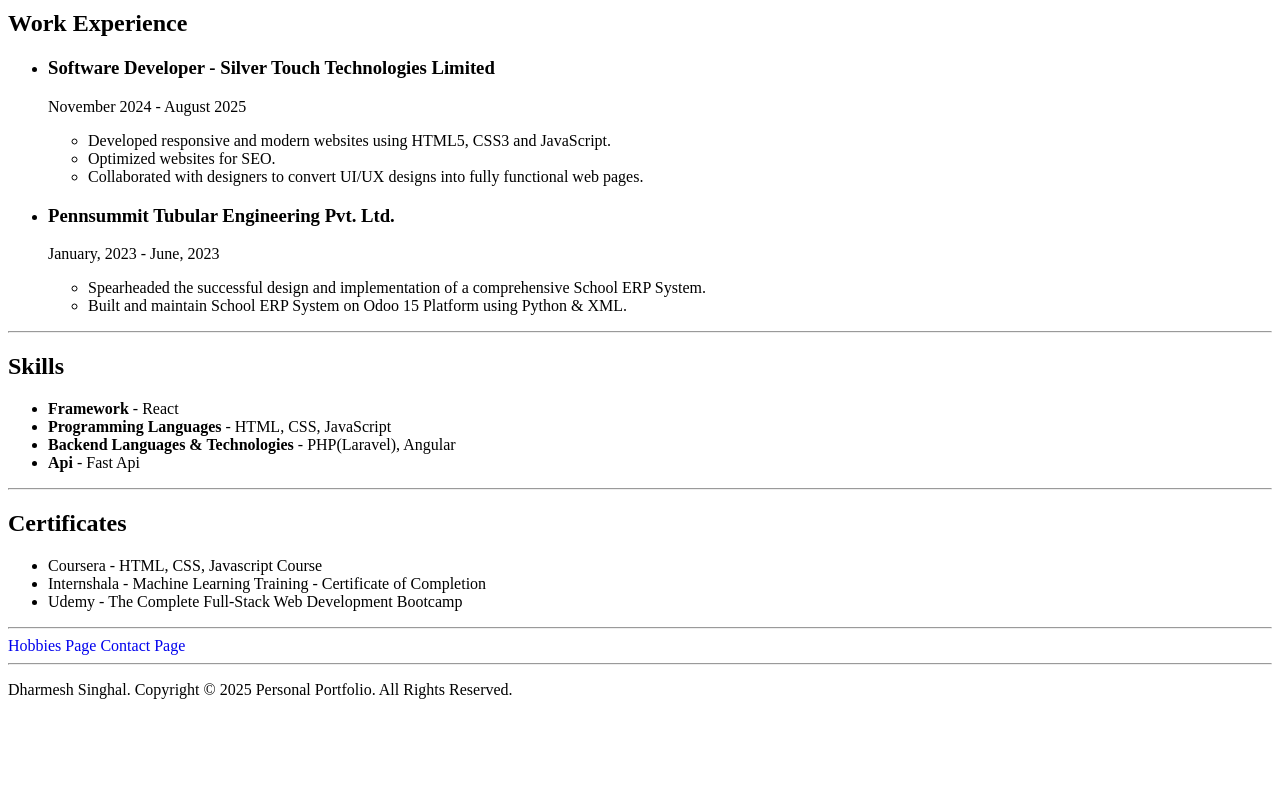
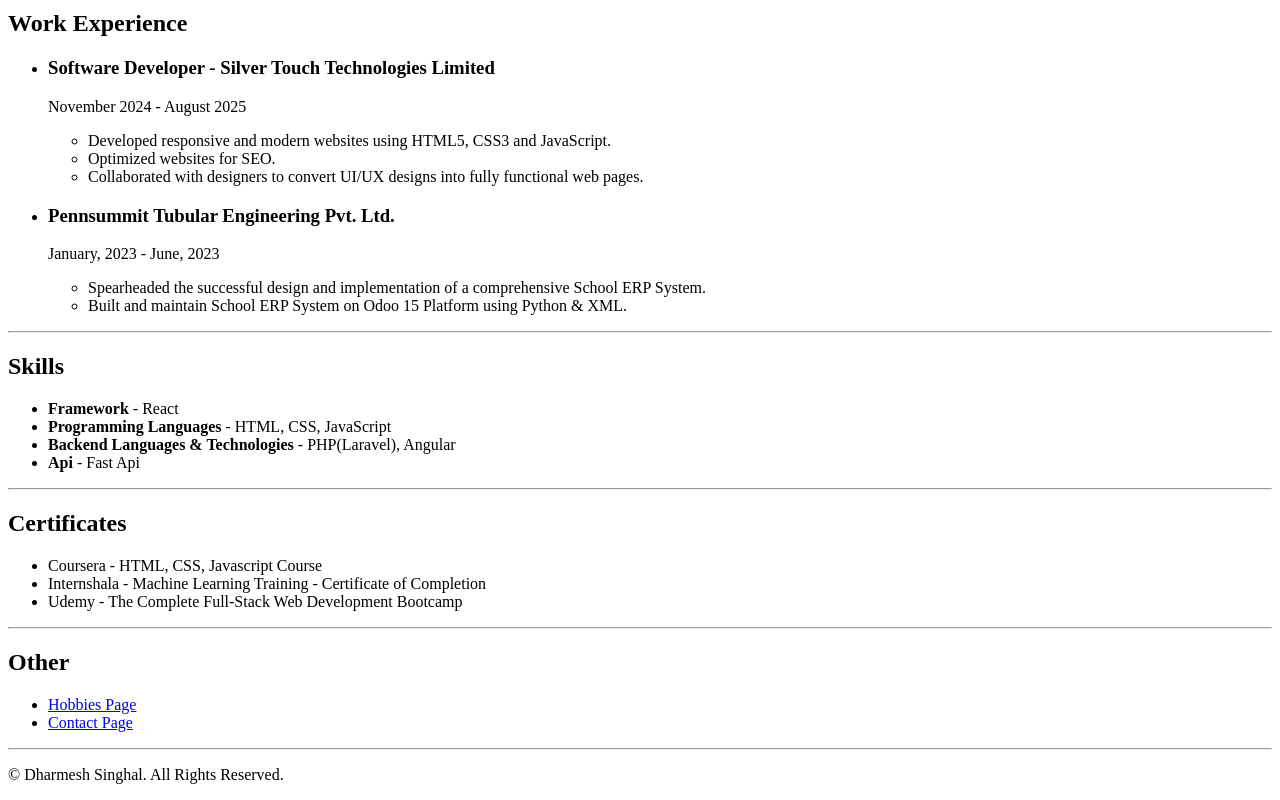
Before and after one commit to dharmesh191312/portfolio-website, a plain HTML site: page index.html in a window 1280 px wide. Shown: the part 499-1299 px from the top of the page. Before the commit the page ends 1214 px from the top, so only its background shows below. Drawn offline with Linux system fonts and the light colour scheme.

Commit message:
Update index.html

```diff
--- a/index.html
+++ b/index.html
@@ -74,17 +74,24 @@
       <li>Udemy - The Complete Full-Stack Web Development Bootcamp</li>
     </ul>
     <hr />
-    <a style="text-decoration: none" href="./public/hobbies.html"
+    <h2>Other</h2>
+    <ul>
+      <li>
+        <a href="./public/hobbies.html"
       >Hobbies Page</a
     >
-    <a style="text-decoration: none" href="./public/contact.html"
+      </li>
+      <li>
+        <a href="./public/contact.html"
       >Contact Page</a
     >
+      </li>
+    </ul>
+
     <hr />
     <footer>
       <p>
-        Dharmesh Singhal. Copyright © 2025 Personal Portfolio. All Rights
-        Reserved.
+        © Dharmesh Singhal. All Rights Reserved.
       </p>
     </footer>
   </body>
```
